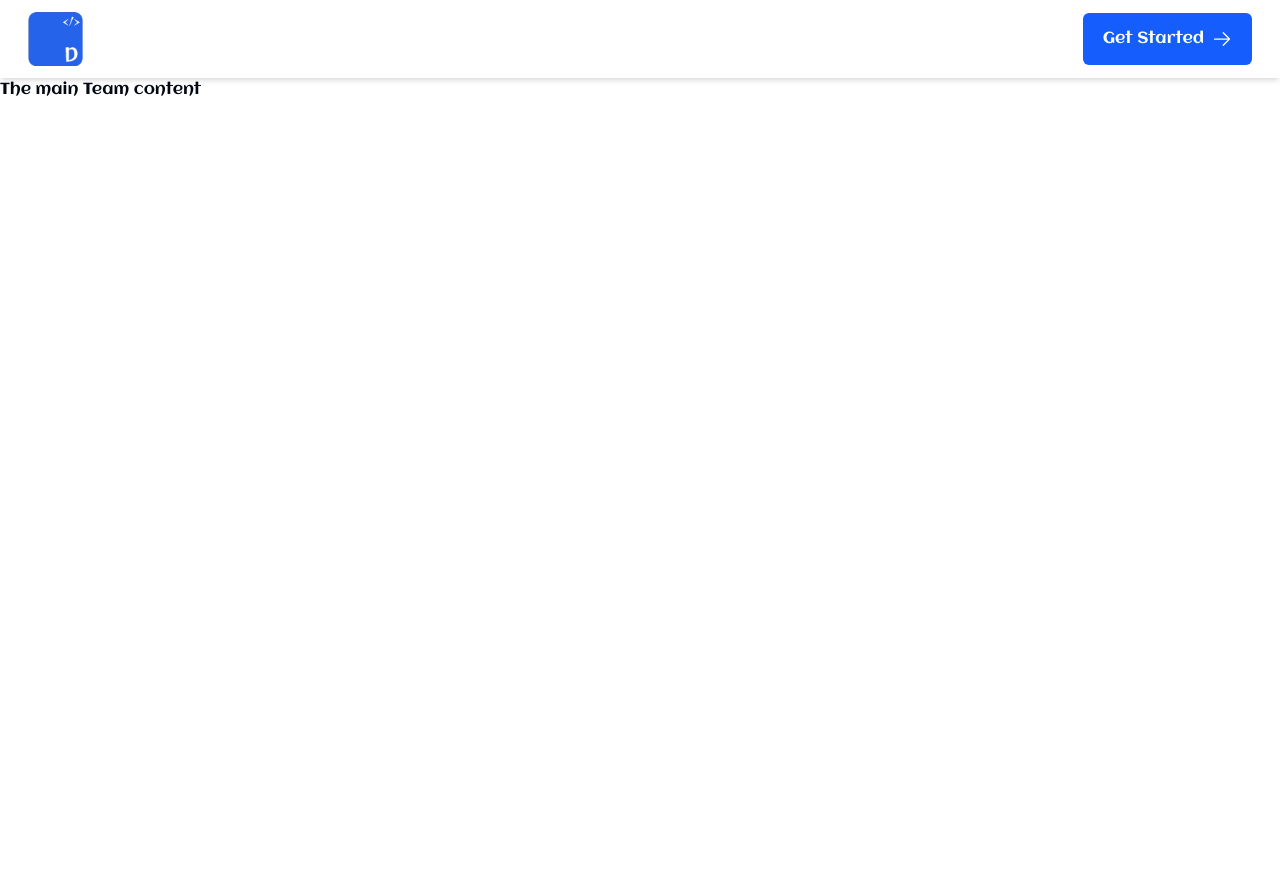
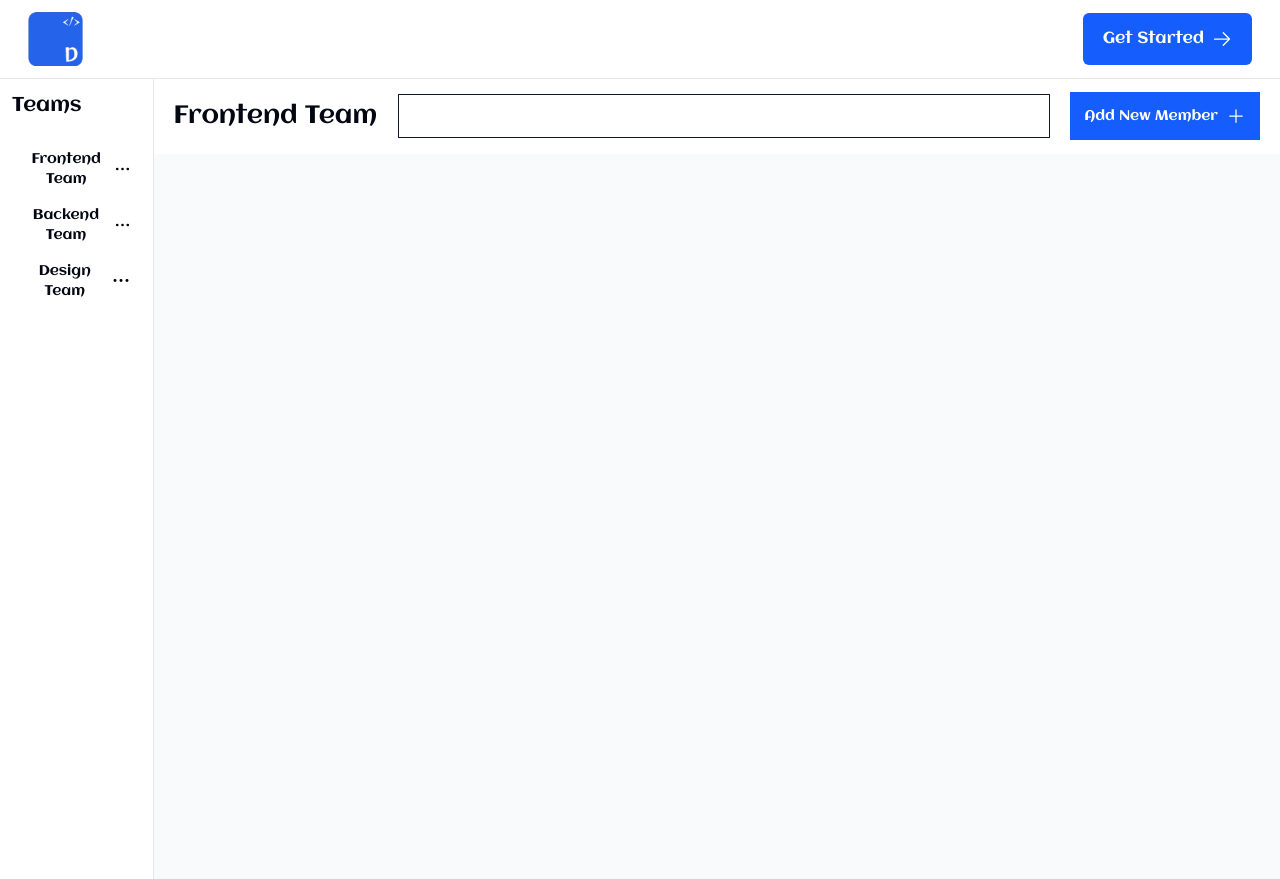
Before and after one commit to Jaycode01/DevCollab, a Next.js app in the folder frontend/: page /team in a window 1280 px wide. Before the commit the page ends 800 px from the top, so only its background shows below. Built offline with nearby package versions, Linux system fonts and the light colour scheme; no server answers; a web font is replaced by a local one.

Commit message:
worked on the Ui for sidebar, delete and edit modal for each tema and also top section for the main team page conent

```diff
--- a/frontend/src/app/team/page.tsx
+++ b/frontend/src/app/team/page.tsx
@@ -1,8 +1,82 @@
+"use client";
+
+import { useState } from "react";
+import Image from "next/image";
+import Dots from "../../../public/dots.svg";
+import AddIcon from "../../../public/add.svg";
+
 export default function Team() {
+  const [show, setshow] = useState(false);
+
   return (
     <>
-      <section></section>
-      <section>The main Team content</section>
+      <div className="flex bg-gray-50 border-t">
+        <section className="w-[12%] border-r  h-[100vh] flex flex-col gap-5 p-3 bg-white">
+          <h2 className="text-[20px]">Teams</h2>
+          <div className="">
+            <div className="flex justify-between items-center hover:bg-gray-50 p-2 rounded hover:border hover:cursor-pointer hover:text-blue-600 relative">
+              <button type="button" className="text-sm">
+                Frontend Team
+              </button>
+              <button
+                className="relative"
+                type="button"
+                onClick={() => setshow(!show)}
+              >
+                <Image src={Dots} width={25} height={25} alt="dots" />
+              </button>
+              {show && (
+                <ul className="bg-white text-gray-900  hover:text-gray-900 absolute top-[45px] w-full border shadow left-0 text-sm px-2 py-1">
+                  <li className="border-gray-900 hover:border-b w-fit">Edit</li>
+                  <li className="border-red-600 hover:border-b text-red-600 w-fit">
+                    Delete
+                  </li>
+                </ul>
+              )}
+            </div>
+            <div className="flex justify-between items-center hover:bg-gray-50 p-2 rounded hover:border hover:cursor-pointer hover:text-blue-600">
+              <button type="button" className="text-sm">
+                Backend Team
+              </button>
+              <button className="" type="button">
+                <Image src={Dots} width={25} height={25} alt="dots" />
+              </button>
+            </div>
+            <div className="flex justify-between items-center hover:bg-gray-50 p-2 rounded hover:border hover:cursor-pointer hover:text-blue-600">
+              <button type="button" className="text-sm">
+                Design Team
+              </button>
+              <button className="" type="button">
+                <Image src={Dots} width={25} height={25} alt="dots" />
+              </button>
+            </div>
+          </div>
+        </section>
+        <section className="w-[88%]">
+          <div className="flex justify-between items-center bg-white w-full px-5 h-[75px]">
+            <div>
+              <h1 className="text-[25px]">Frontend Team</h1>
+            </div>
+            <div className="w-[60%]">
+              <input
+                type="search"
+                name="searchTeamMember"
+                id="searchTeamMember"
+                className="border outline-none border-gray-900 w-full bg-white p-3 text-gray-900 text-[12px]"
+              />
+            </div>
+            <div className="">
+              <button
+                type="button"
+                className="bg-blue-600 flex items-center gap-2 p-3.5 text-white text-sm"
+              >
+                Add New Member{" "}
+                <Image src={AddIcon} width={20} height={20} alt="add icon" />
+              </button>
+            </div>
+          </div>
+        </section>
+      </div>
     </>
   );
 }
```
